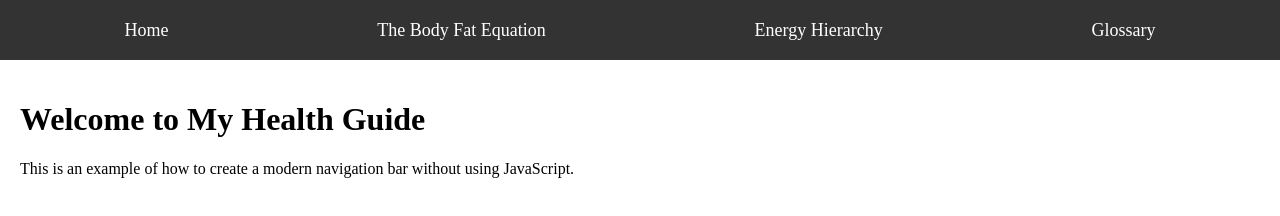
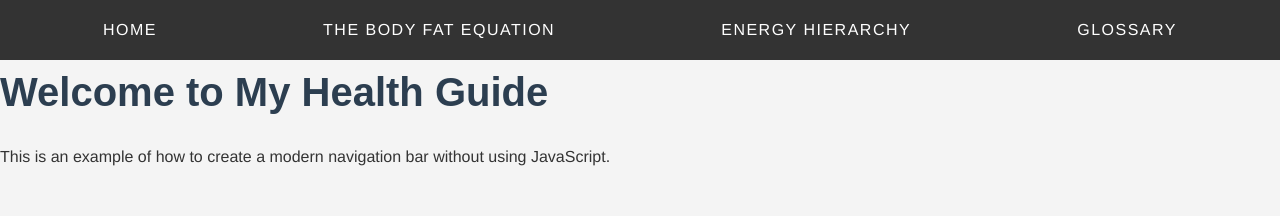
Before and after one commit to mattcwatson/health, a plain HTML site: page index.html in a window 1280 px wide. Drawn offline with Linux system fonts and the light colour scheme.

Commit message:
Update index.html

```diff
--- a/index.html
+++ b/index.html
@@ -4,52 +4,7 @@
     <meta charset="UTF-8">
     <meta name="viewport" content="width=device-width, initial-scale=1.0">
     <title>The Fitness Field Guide</title>
-    <style>
-        /* Basic Reset */
-        body, ul {
-            margin: 0;
-            padding: 0;
-        }
-
-        /* Navigation Bar Styling */
-        nav {
-            background-color: #333; /* Dark background for the nav */
-            overflow: hidden; /* Clear floats */
-            padding: 0 20px; /* Add some padding to the sides */
-        }
-
-        nav ul {
-            list-style-type: none; /* Remove bullet points */
-            margin: 0;
-            padding: 0;
-            display: flex; /* Use flexbox for alignment */
-            justify-content: space-around; /* Spread out the links */
-            align-items: center; /* Center the items vertically */
-            height: 60px; /* Set the height of the nav bar */
-        }
-
-        nav ul li {
-            float: left; /* Not necessary with flexbox, but included for completeness */
-        }
-
-        nav ul li a {
-            display: block;
-            color: white;
-            text-align: center;
-            padding: 14px 16px;
-            text-decoration: none;
-            font-size: 18px;
-        }
-
-        nav ul li a:hover {
-            background-color: #575757; /* Darken the background on hover */
-        }
-
-        /* Page Content */
-        .content {
-            padding: 20px;
-        }
-    </style>
+    <link rel="stylesheet" href="styles.css">
 </head>
 <body>
 
```
